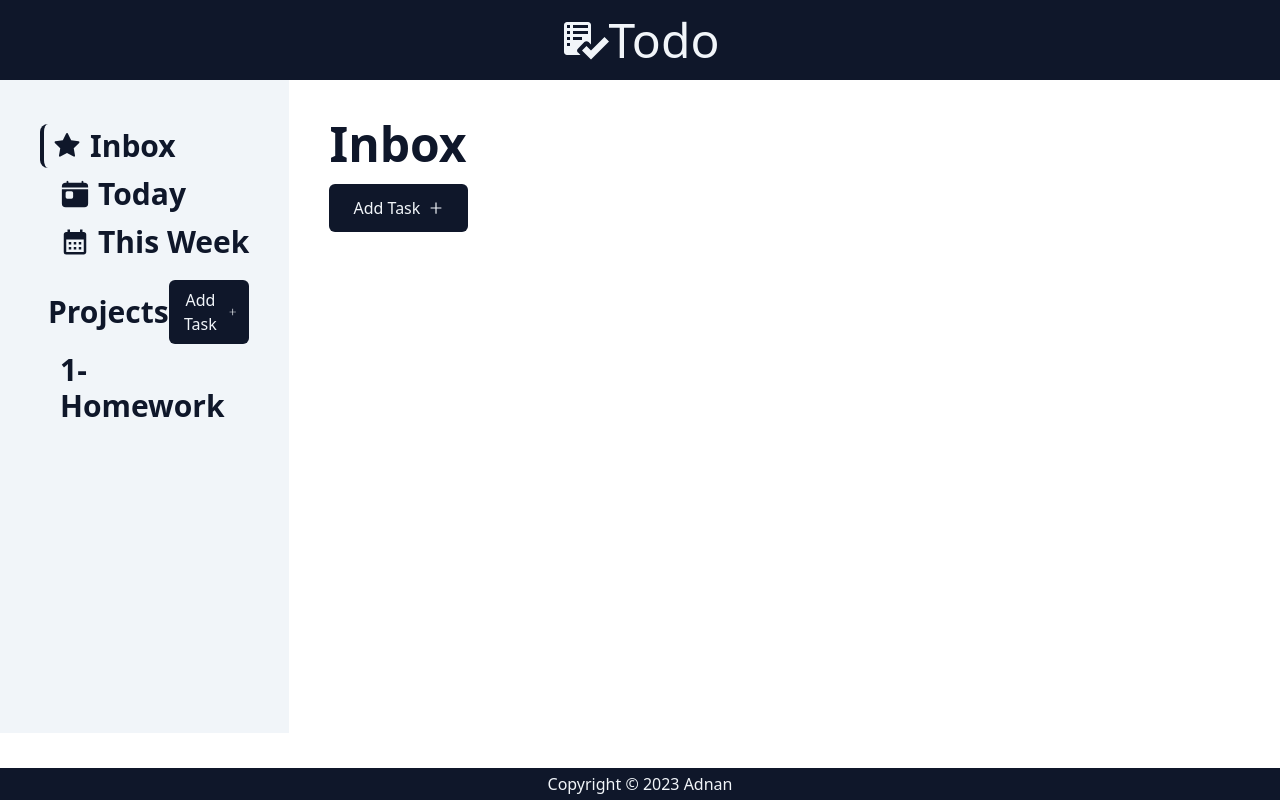
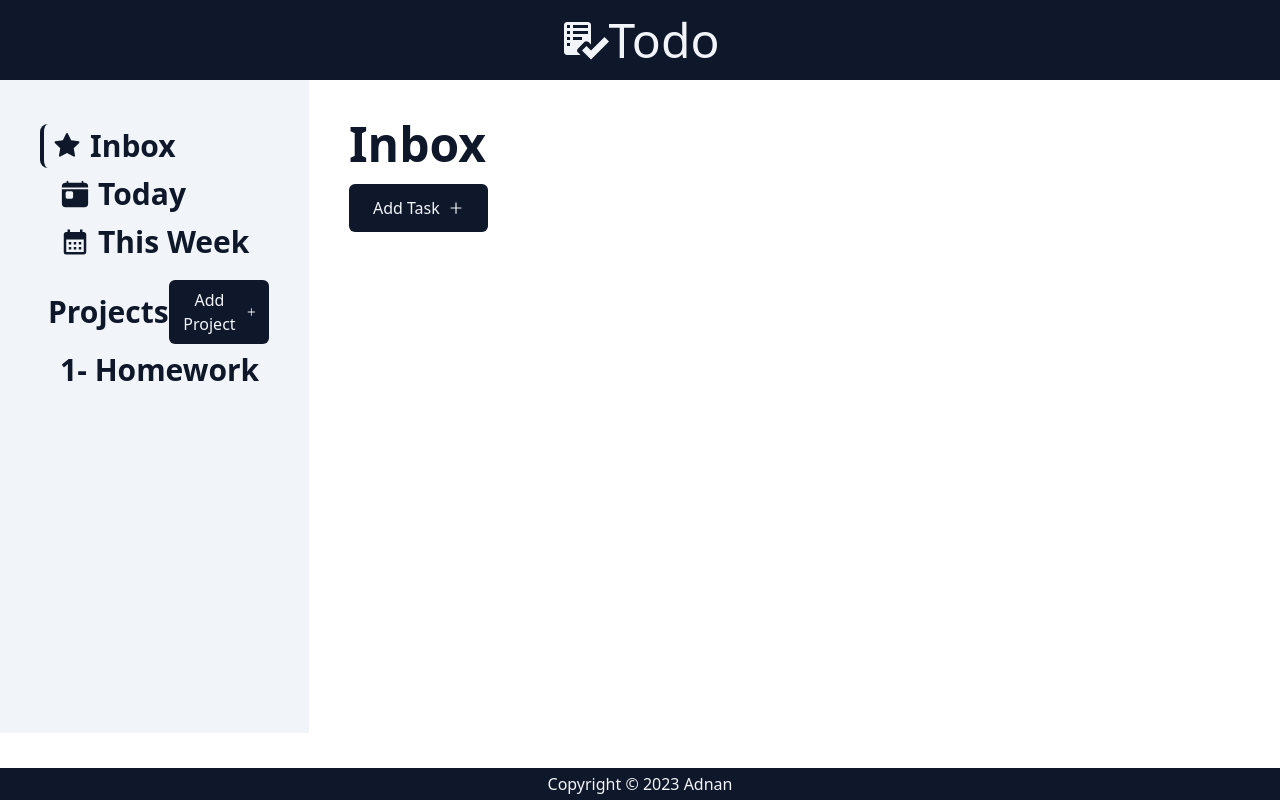
Before and after one commit to adnansyed101/reactTodoist, a React (Vite) app: page / in a window 1280 px wide. Built offline with nearby package versions, Linux system fonts and the light colour scheme.

Commit message:
Update ProjectSideBar.tsx

```diff
--- a/src/components/ProjectSideBar.tsx
+++ b/src/components/ProjectSideBar.tsx
@@ -63,7 +63,7 @@ const ProjectSideBar = ({
           onClick={toggleInputBox}
           className="flex items-center justify-center gap-2 rounded-md bg-slate-900 px-3 py-2 text-slate-100 hover:bg-slate-950 hover:text-slate-50"
         >
-          Add Task
+          Add Project
           <AiOutlinePlus />
         </button>
       </div>
```
